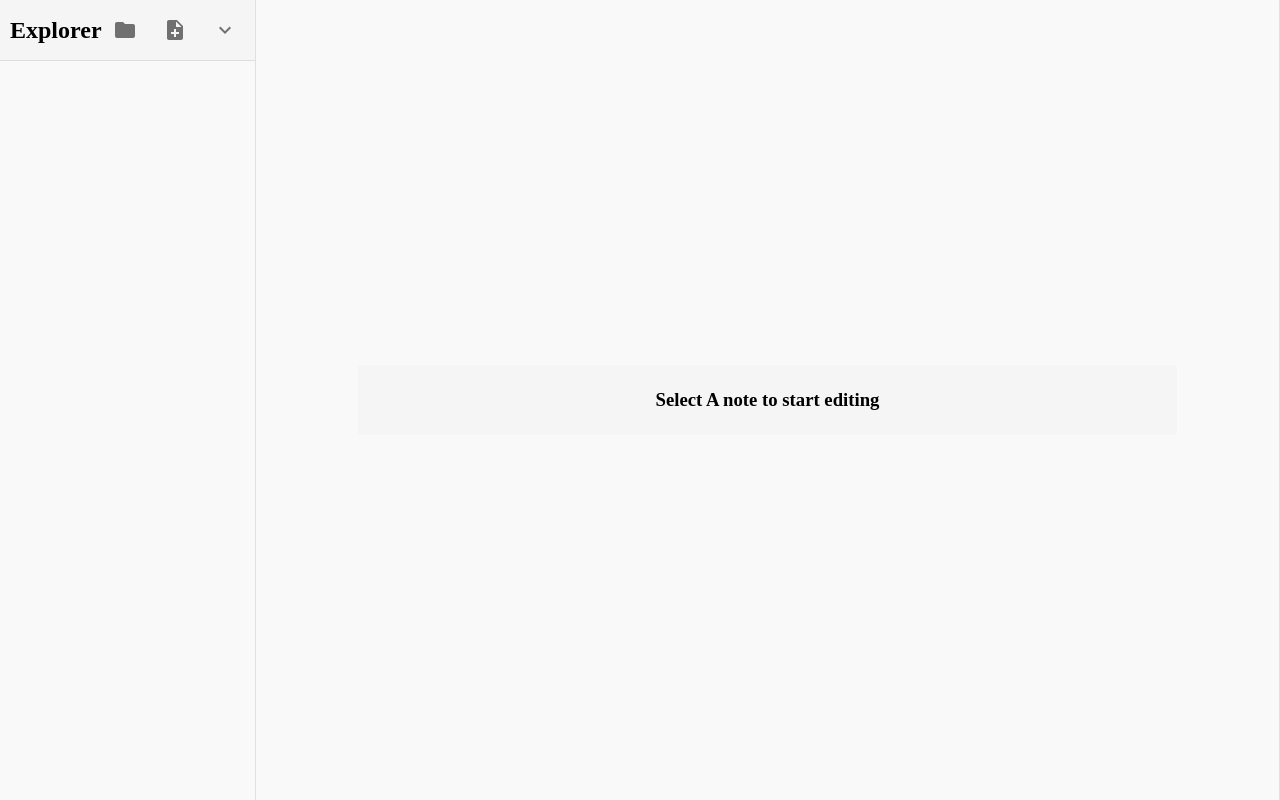
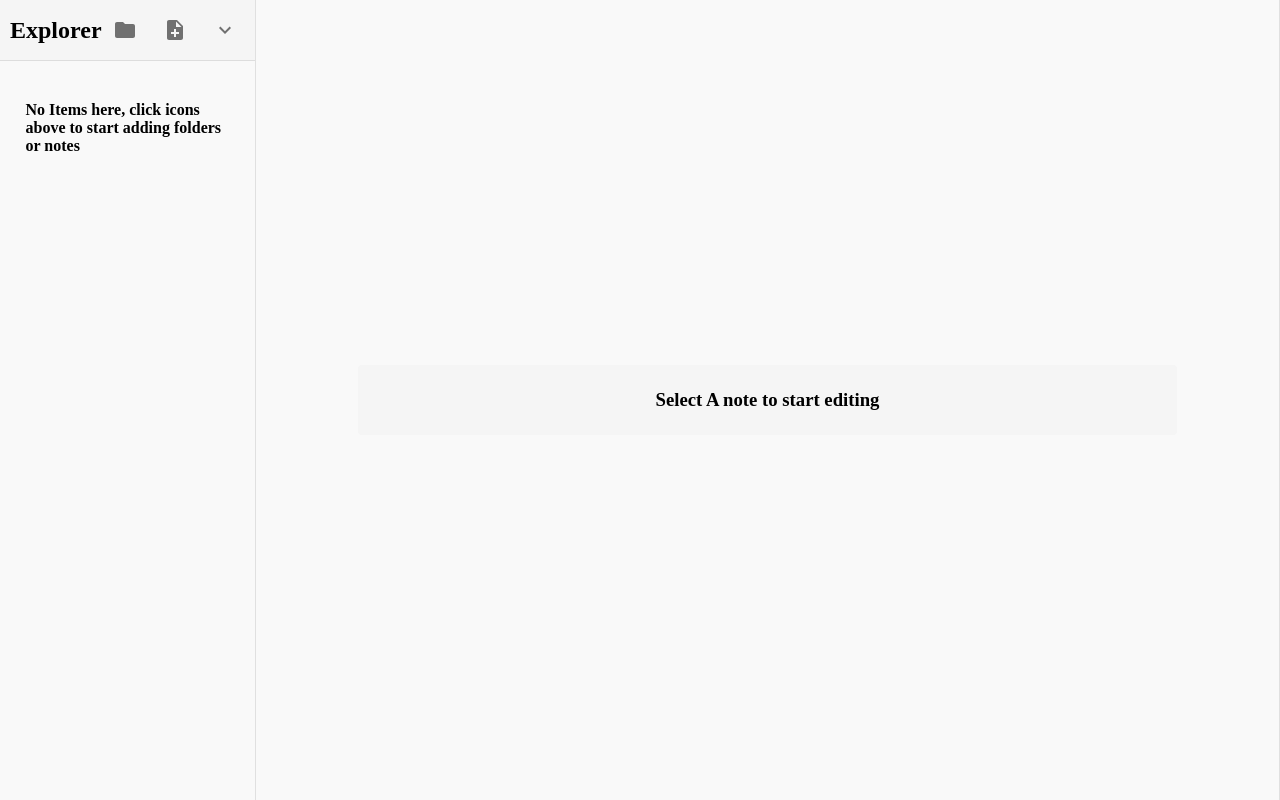
Before and after one commit to AnasHagras/NoteManager, a React (Vite) app in the folder frontend/: page / in a window 1280 px wide. Built offline with nearby package versions, Linux system fonts and the light colour scheme.

Commit message:
fix: remove editing note if deleted

```diff
--- a/frontend/src/components/EditorView/EditorView.tsx
+++ b/frontend/src/components/EditorView/EditorView.tsx
@@ -32,14 +32,16 @@ const EditorView: React.FC = () => {
   );
 
   useEffect(() => {
-    console.log(lastOpenedEditId, lastOpenedNoteId, node?.id);
+    if (!lastOpenedEditId) {
+      setNode(undefined);
+      return;
+    }
     const nodeHere = findNodeById(tree, lastOpenedNoteId || "");
     if (nodeHere?.type !== "note" && node) {
       return;
     }
     const newNode = findNodeById(tree, lastOpenedEditId || "");
     if (newNode?.id !== node?.id) {
-      console.log("Loading new node" + newNode?.id);
       setLoading(true);
     }
     setTimeout(() => {
--- a/frontend/src/components/Node/Node.tsx
+++ b/frontend/src/components/Node/Node.tsx
@@ -43,7 +43,6 @@ const Node: React.FC<NodeProps> = ({
   const isFolder = node.type === "folder";
 
   const handleRename = () => {
-    console.log("handleRename : ", isEditing, newTitle, node.title);
     if (isEditing && newTitle !== node.title) {
       onEdit(node.id, newTitle || "");
     }
@@ -51,14 +50,12 @@ const Node: React.FC<NodeProps> = ({
   };
 
   const handleKeyDown = (e: React.KeyboardEvent) => {
-    // Handle renaming (Enter to save, F2 to edit)
     if (e.key === "Enter") {
-      handleRename(); // Save on Enter
+      handleRename();
     } else if (e.key === "F2") {
-      setEditingNodeId(node.id); // Set the node into editing mode on F2
+      setEditingNodeId(node.id);
     }
 
-    // Handle navigation (ArrowUp/ArrowDown)
     if (e.key === "ArrowUp") {
       viewUp();
     } else if (e.key === "ArrowDown") {
@@ -67,7 +64,7 @@ const Node: React.FC<NodeProps> = ({
   };
 
   const handleChange = (e: React.ChangeEvent<HTMLInputElement>) => {
-    setNewTitle(e.target.value); // Update the title as the user types
+    setNewTitle(e.target.value);
   };
 
   useEffect(() => {
@@ -134,12 +131,7 @@ const Node: React.FC<NodeProps> = ({
             style={{ width: "auto" }}
           />
         ) : (
-          <NodeTitle
-            isSelected={isSelected}
-            onClick={onSelect}
-            // onKeyDown={handleKeyDown}
-            tabIndex={-1}
-          >
+          <NodeTitle isSelected={isSelected} onClick={onSelect} tabIndex={-1}>
             {node.title}
           </NodeTitle>
         )}
--- a/frontend/src/components/TreeView/TreeView.tsx
+++ b/frontend/src/components/TreeView/TreeView.tsx
@@ -9,6 +9,7 @@ import { findNodeById } from "../../utils/helper";
 import { defaultToastOptions } from "../../utils/toastHelper";
 import LeftPanelSkeleton from "../Skeletons/LeftPanelSkeleton";
 import CAlertModal from "../Alert/Alert";
+import { Box } from "@mui/material";
 
 function TreeView() {
   const {
@@ -205,8 +206,22 @@ function TreeView() {
       />
       {loading ? (
         <LeftPanelSkeleton></LeftPanelSkeleton>
+      ) : tree.length > 0 ? (
+        <div>{renderTree(tree)}</div>
       ) : (
-        <div>{renderTree(tree)}</div>
+        <Box
+          sx={{
+            display: "flex",
+            width: "80%",
+            margin: "auto",
+            justifyContent: "center",
+            marginTop: 5,
+          }}
+        >
+          <h4>
+            No Items here, click icons above to start adding folders or notes
+          </h4>
+        </Box>
       )}
       <CAlertModal
         open={alertOpen}
```
